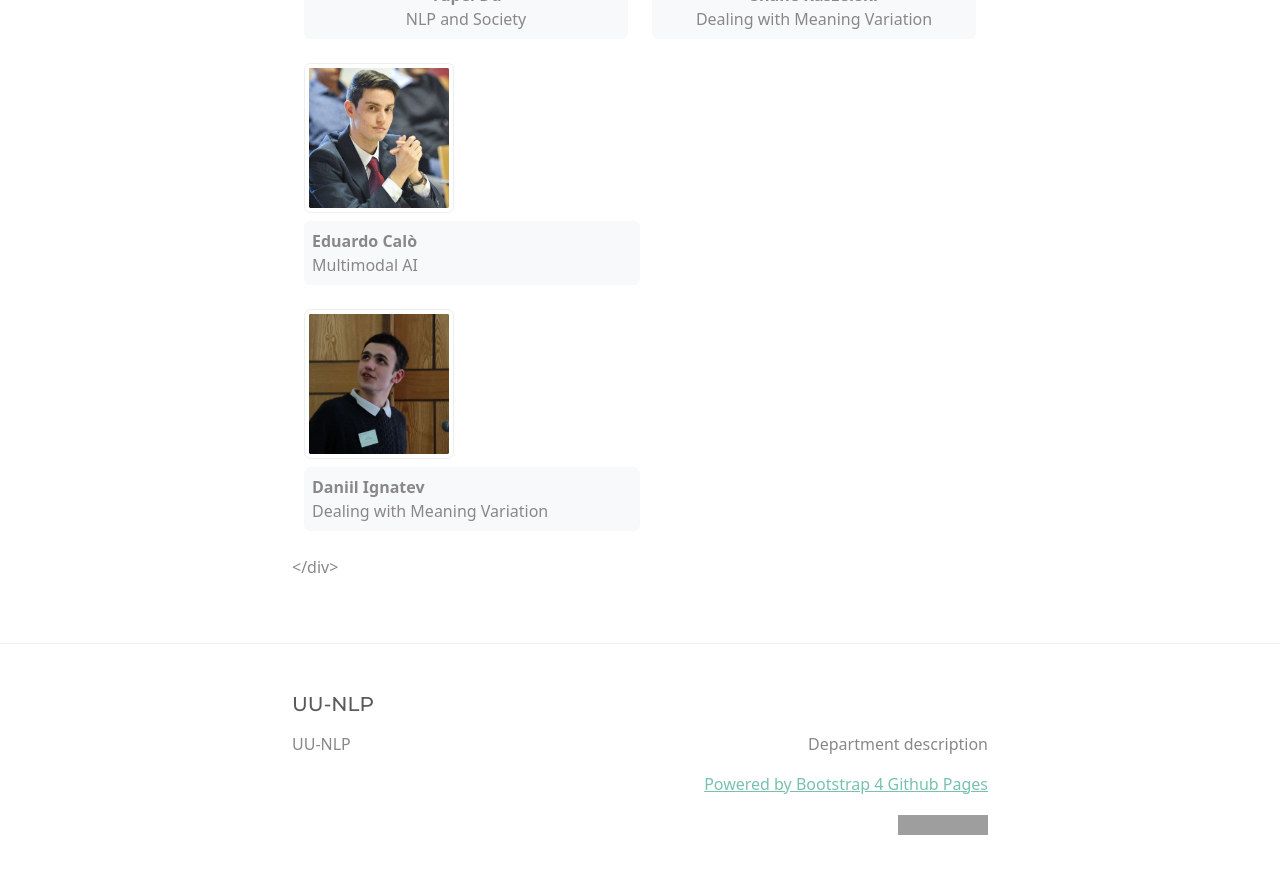
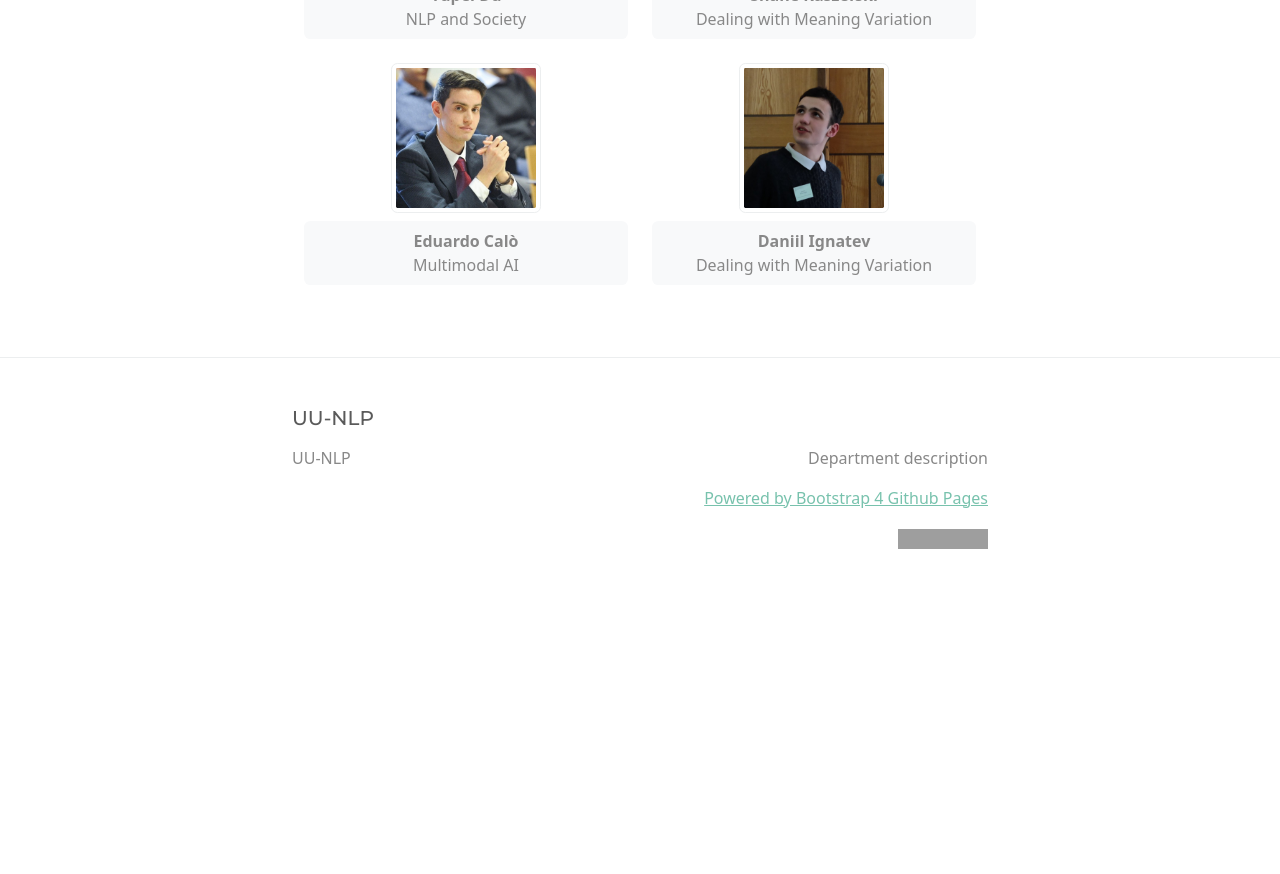
Before and after one commit to thaoanhdang/uu-nlp.github.io, a Jekyll site: the page built from people.md, in a window 1280 px wide and 900 px high, scrolled down 877 px. Shown: the top 874 px of the window. Built offline with Jekyll 4.4.1, drawn with Linux system fonts in a browser that asks for light colours; after the commit the page ends 1491 px from its top, so only the background shows below that; grey boxes are pictures that could not be loaded.

Commit message:
Update people.md

```diff
--- a/people.md
+++ b/people.md
@@ -68,7 +68,8 @@ permalink: /people/
       </div>
     </div>
   </div>
-  <div class="col-md-6 mb-4">
+  <div class="row text-center">
+    <div class="col-md-6 mb-4">
       <img src="{{ 'assets/images/carlo.jpg' | relative_url }}" class="img-thumbnail rounded"
            style="width: 150px; height: 150px; object-fit: cover;" alt="carlo">
       <div class="mt-2 p-2 rounded bg-light">
```
